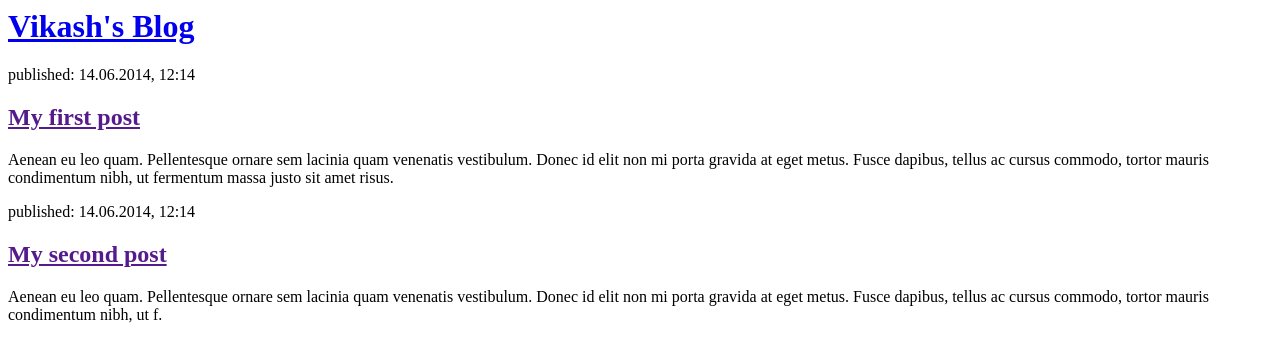
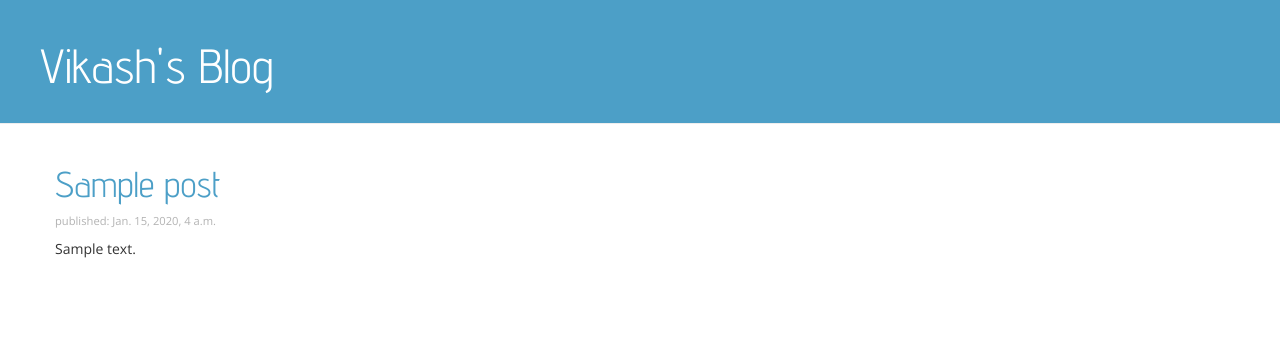
Before and after one commit to unovikash/testBlog8210, a Django app: template blog/templates/blog/post_list.html in a window 1280 px wide. Shown: the top 362 px of the page. Run offline with Django 3.2, Linux system fonts and the light colour scheme; the template is opened without the code that fills it: values that come from a table or form of the project are taken from there, others are empty; tables that the repository leaves empty hold one stand-in row (values such as "Sample post"); some libraries are stand-ins or nearby versions.

Commit message:
Added html files

```diff
--- /dev/null
+++ b/blog/static/css/blog.css
@@ -0,0 +1,48 @@
+.page-header {
+    background-color: #4c9fc7;
+    margin-top: 0;
+    padding: 20px 20px 20px 40px;
+}
+
+.page-header h1, .page-header h1 a, .page-header h1 a:visited, .page-header h1 a:active {
+    color: #ffffff;
+    font-size: 36pt;
+    text-decoration: none;
+}
+
+.content {
+    margin-left: 40px;
+    font-family: 'Open Sans';
+}
+
+h1, h2, h3, h4 {
+    font-family: 'Advent Pro', sans-serif;
+}
+
+.date {
+    color: #b3b3b3;
+    font-size: 0.8em;
+}
+
+.save {
+    float: right;
+}
+
+.post-form textarea, .post-form input {
+    width: 100%;
+}
+
+.top-menu, .top-menu:hover, .top-menu:visited {
+    color: #ffffff;
+    float: right;
+    font-size: 26pt;
+    margin-right: 20px;
+}
+
+.post {
+    margin-bottom: 70px;
+}
+
+.post h1 a, .post h1 a:visited {
+    color: #4c9fc7;
+}
--- a/blog/templates/blog/post_list.html
+++ b/blog/templates/blog/post_list.html
@@ -1,22 +1,32 @@
+{% load static %}
 <html>
     <head>
         <title>Vikash's blog</title>
+        <link rel="stylesheet" href="//maxcdn.bootstrapcdn.com/bootstrap/3.2.0/css/bootstrap.min.css">
+        <link rel="stylesheet" href="//maxcdn.bootstrapcdn.com/bootstrap/3.2.0/css/bootstrap-theme.min.css">
+        <link href="https://fonts.googleapis.com/css?family=Advent+Pro|Open+Sans" rel="stylesheet">
+        <link rel="stylesheet" href="{% static 'css/blog.css' %}">
     </head>
     <body>
-        <div>
+        <div class="page-header">
             <h1><a href="/">Vikash's Blog</a></h1>
         </div>
 
-        <div>
-            <p>published: 14.06.2014, 12:14</p>
-            <h2><a href="">My first post</a></h2>
-            <p>Aenean eu leo quam. Pellentesque ornare sem lacinia quam venenatis vestibulum. Donec id elit non mi porta gravida at eget metus. Fusce dapibus, tellus ac cursus commodo, tortor mauris condimentum nibh, ut fermentum massa justo sit amet risus.</p>
+        <div class="content container">
+            <div class="row">
+                <div class="col-md-8">
+                    {% for post in posts %}
+                        <div class="post">
+                            <h1><a href="">{{ post.title }}</a></h1>
+                            <div class="date">
+                                <p>published: {{ post.published_date }}</p>
+                            </div>
+                            <p>{{ post.text|linebreaksbr }}</p>
+                        </div>
+                    {% endfor %}
+                </div>
+            </div>
         </div>
 
-        <div>
-            <p>published: 14.06.2014, 12:14</p>
-            <h2><a href="">My second post</a></h2>
-            <p>Aenean eu leo quam. Pellentesque ornare sem lacinia quam venenatis vestibulum. Donec id elit non mi porta gravida at eget metus. Fusce dapibus, tellus ac cursus commodo, tortor mauris condimentum nibh, ut f.</p>
-        </div>
     </body>
 </html>
--- a/blog/views.py
+++ b/blog/views.py
@@ -1,5 +1,8 @@
 from django.shortcuts import render
+from django.utils import timezone
+from .models import Post
 
 # Create your views here.
 def post_list(request):
-    return render(request, 'blog/post_list.html', {})
+    posts = Post.objects.filter(published_date__lte=timezone.now()).order_by('published_date')
+    return render(request, 'blog/post_list.html', {'posts': posts})
```
Also changed, not shown: blog/templates/blog/base.html (added, +10 -0 lines).
